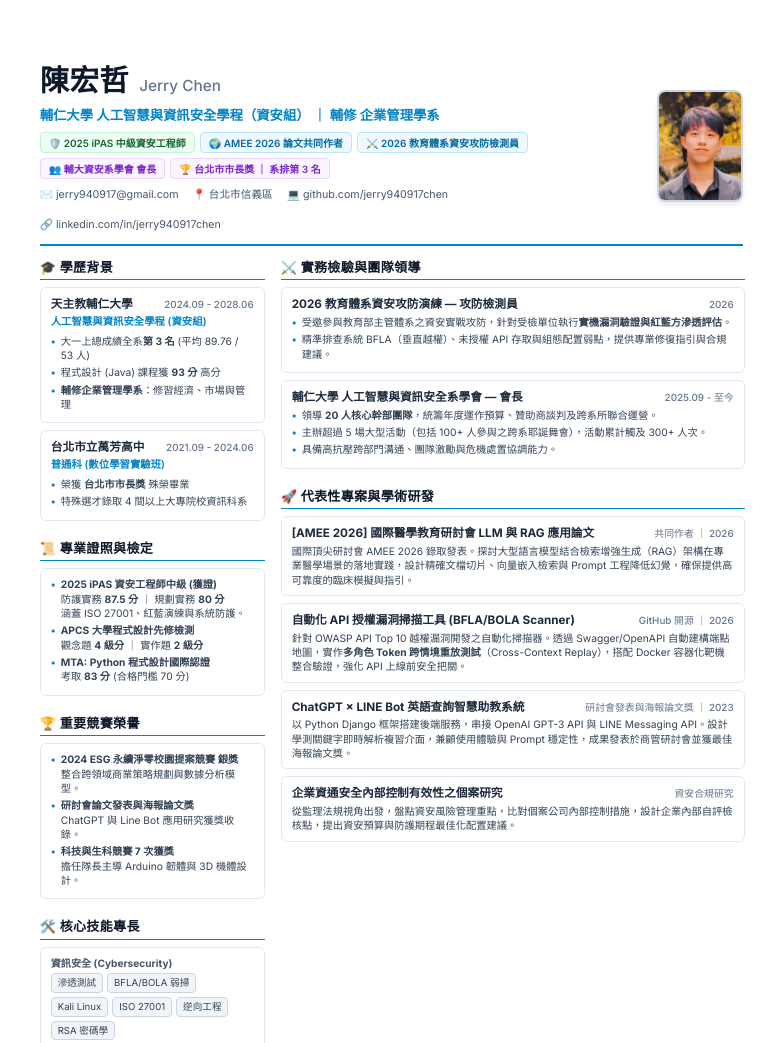
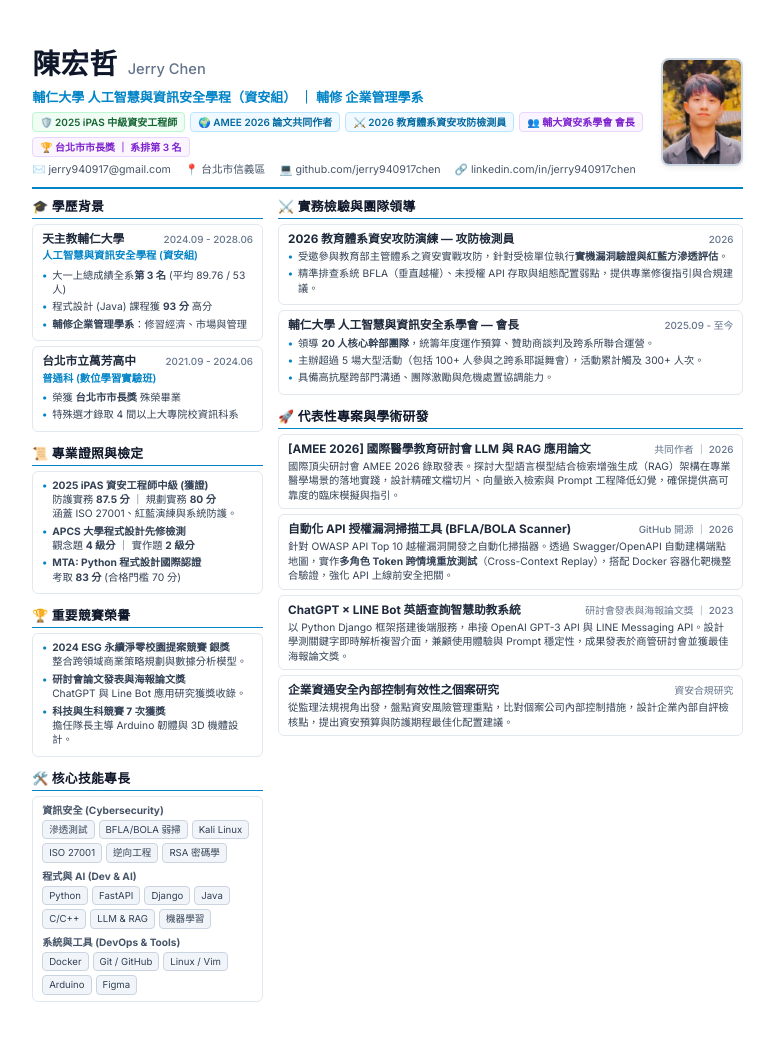
Before and after one commit to jerry940917chen/jerry940917chen, a plain HTML site: page resume.html in a window 1280 px wide. Shown: the top 1043 px of the page, without its empty margins (51-827 px from the left). Drawn offline with Linux system fonts and the light colour scheme.

Commit message:
fix: Perfect spacing to eliminate bottom overflow and align columns cleanly

```diff
--- a/resume.html
+++ b/resume.html
@@ -25,10 +25,10 @@
       background-color: #ffffff;
       width: 210mm;
       max-height: 295mm;
-      padding: 8mm 12mm 6mm 12mm;
+      padding: 6mm 11mm 5mm 11mm;
       overflow: hidden;
-      line-height: 1.42;
-      font-size: 8.6pt;
+      line-height: 1.4;
+      font-size: 8.5pt;
     }
 
     /* Header */
@@ -36,9 +36,9 @@
       display: flex;
       justify-content: space-between;
       align-items: center;
-      padding-bottom: 12px;
+      padding-bottom: 9px;
       border-bottom: 2px solid #0284c7;
-      margin-bottom: 12px;
+      margin-bottom: 9px;
     }
 
     .header-left {
@@ -50,40 +50,40 @@
       display: flex;
       align-items: baseline;
       gap: 10px;
-      margin-bottom: 4px;
+      margin-bottom: 3px;
     }
 
     .name {
-      font-size: 22pt;
+      font-size: 21pt;
       font-weight: 700;
       color: #0f172a;
       letter-spacing: 0.5px;
     }
 
     .en-name {
-      font-size: 11.5pt;
+      font-size: 11pt;
       font-weight: 500;
       color: #64748b;
     }
 
     .title {
-      font-size: 10pt;
+      font-size: 9.8pt;
       font-weight: 600;
       color: #0284c7;
-      margin-bottom: 7px;
+      margin-bottom: 6px;
     }
 
     .badges {
       display: flex;
       flex-wrap: wrap;
       gap: 5px;
-      margin-bottom: 8px;
+      margin-bottom: 6px;
     }
 
     .badge {
       font-size: 7.5pt;
       font-weight: 600;
-      padding: 2.5px 8px;
+      padding: 2px 7px;
       border-radius: 4px;
       background: #f0fdf4;
       color: #166534;
@@ -118,12 +118,12 @@
 
     /* Headshot placed properly on the top-right */
     .headshot-container {
-      width: 86px;
-      height: 112px;
+      width: 82px;
+      height: 108px;
       border-radius: 8px;
       overflow: hidden;
       border: 2px solid #cbd5e1;
-      box-shadow: 0 4px 6px -1px rgba(0, 0, 0, 0.08);
+      box-shadow: 0 3px 6px -1px rgba(0, 0, 0, 0.08);
       flex-shrink: 0;
       background: #f8fafc;
     }
@@ -139,27 +139,27 @@
     /* Layout Grid */
     .grid {
       display: grid;
-      grid-template-columns: 32% 66%;
-      gap: 16px;
+      grid-template-columns: 32.5% 65.5%;
+      gap: 15px;
     }
 
     .col {
       display: flex;
       flex-direction: column;
-      gap: 11px;
+      gap: 8px;
     }
 
     /* Section Styling */
     .section-title {
-      font-size: 9.8pt;
+      font-size: 9.6pt;
       font-weight: 700;
       color: #0f172a;
       display: flex;
       align-items: center;
-      gap: 6px;
-      padding-bottom: 3px;
+      gap: 5px;
+      padding-bottom: 2px;
       border-bottom: 1.5px solid #0284c7;
-      margin-bottom: 7px;
+      margin-bottom: 5px;
       letter-spacing: 0.3px;
     }
 
@@ -167,8 +167,8 @@
       background: #ffffff;
       border: 1px solid #e2e8f0;
       border-radius: 6px;
-      padding: 8px 10px;
-      margin-bottom: 7px;
+      padding: 6px 9px;
+      margin-bottom: 5px;
     }
 
     .card-title-row {
```
Also changed, not shown: resume_zh.html (+24 -24 lines), 陳宏哲_BUB履歷.png, 1 other file.
